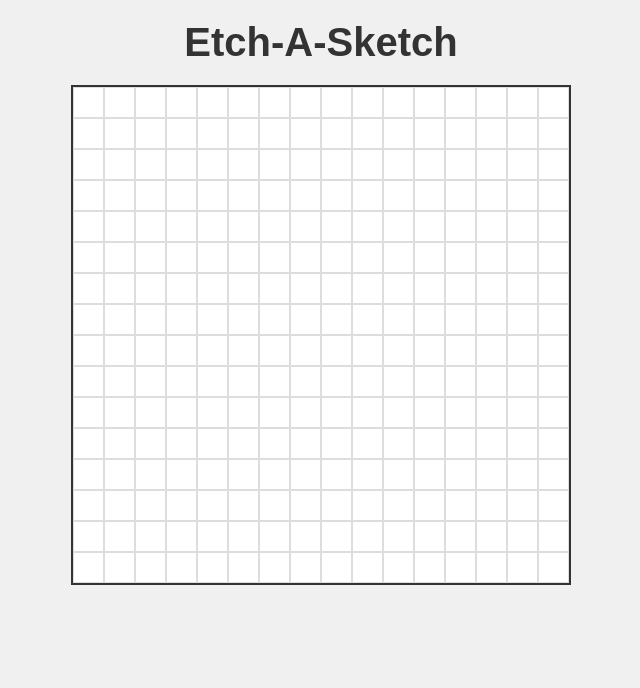
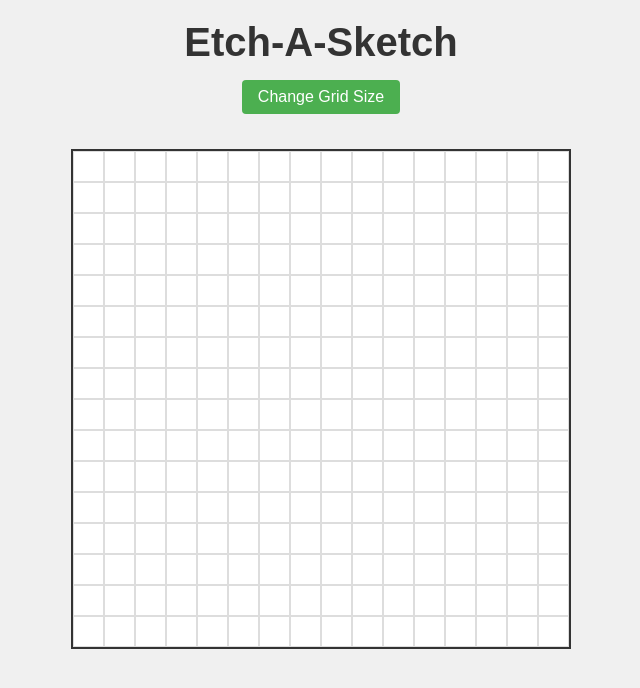
Before and after one commit to chadriley722/etch-a-sketch, a plain HTML site: page index.html in a window 1280 px wide. Shown: the whole page, without its empty margins (319-959 px from the left). Drawn offline with Linux system fonts and the light colour scheme.

Commit message:
Add grid size change functionality with popup prompt

```diff
--- a/index.html
+++ b/index.html
@@ -9,6 +9,9 @@
 <body>
     <div class="header">
         <h1>Etch-A-Sketch</h1>
+        <div class="controls">
+            <button id="change-size">Change Grid Size</button>
+        </div>
     </div>
     <div class="container" id="container">
         <!-- Grid squares will be generated by JavaScript -->
--- a/script.js
+++ b/script.js
@@ -1,12 +1,40 @@
 document.addEventListener('DOMContentLoaded', () => {
     // Get the container element
     const container = document.getElementById('container');
+    const changeSizeBtn = document.getElementById('change-size');
 
-    // Set the grid size
-    const gridSize = 16;
+    // Set the default grid size
+    let gridSize = 16;
 
-    // Create the grid squares
+    // Create the initial grid
     createGrid(gridSize);
+
+    // Add event listener for the change size button
+    changeSizeBtn.addEventListener('click', changeGridSize);
+
+    // Function to change the grid size
+    function changeGridSize() {
+        let newSize = prompt('Enter the number of squares per side for the new grid (max 100):');
+
+        // Convert input to a number and validate
+        newSize = parseInt(newSize);
+
+        // Check if the input is valid
+        if (isNaN(newSize) || newSize <= 0) {
+            alert('Please enter a valid positive number!');
+            return;
+        }
+
+        // Limit the maximum size to 100
+        if (newSize > 100) {
+            alert('Maximum grid size is 100x100!');
+            newSize = 100;
+        }
+
+        // Update the grid size and recreate the grid
+        gridSize = newSize;
+        createGrid(gridSize);
+    }
 
     // Function to create the grid
     function createGrid(size) {
--- a/styles.css
+++ b/styles.css
@@ -16,11 +16,34 @@
 .header {
     margin-bottom: 20px;
     text-align: center;
+    display: flex;
+    flex-direction: column;
+    align-items: center;
 }
 
 .header h1 {
     color: #333;
     font-size: 2.5rem;
+    margin-bottom: 15px;
+}
+
+.controls {
+    margin-bottom: 15px;
+}
+
+button {
+    padding: 8px 16px;
+    background-color: #4CAF50;
+    color: white;
+    border: none;
+    border-radius: 4px;
+    font-size: 16px;
+    cursor: pointer;
+    transition: background-color 0.3s;
+}
+
+button:hover {
+    background-color: #45a049;
 }
 
 .container {
```
